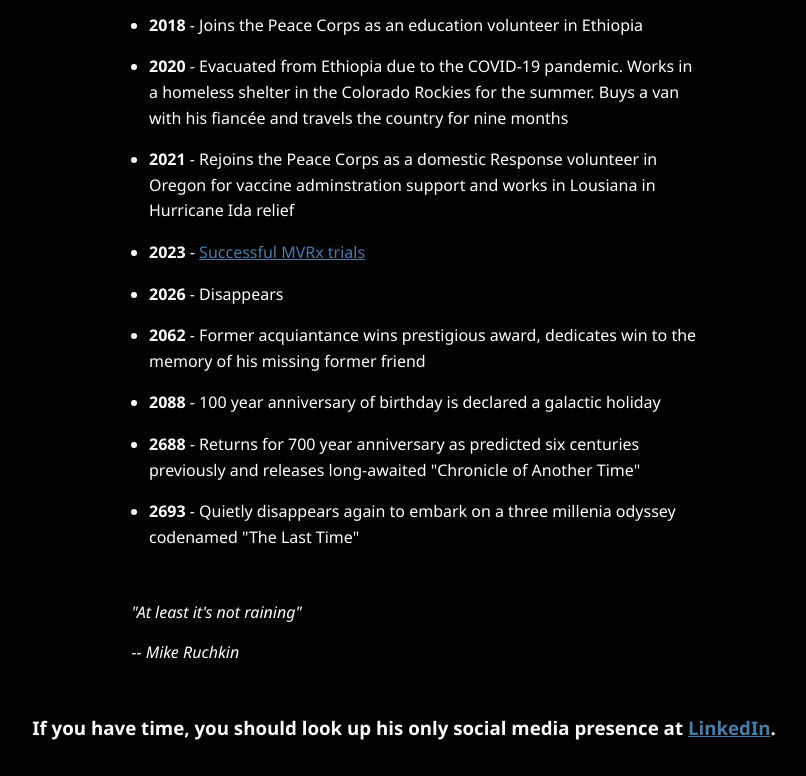
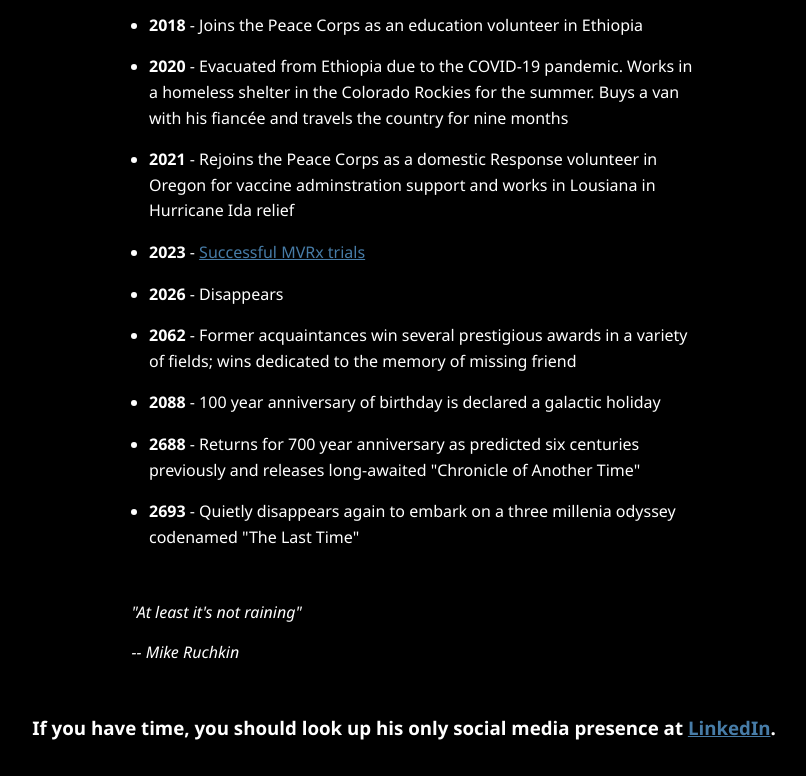
Before and after one commit to m-ruch/tribute-page, a plain HTML site: page index.html in a window 1280 px wide. Shown: the part 2019-2795 px from the top of the page, without its empty margins (236-1042 px from the left). Drawn offline with Linux system fonts and the light colour scheme.

Commit message:
Fix typo

```diff
--- a/index.html
+++ b/index.html
@@ -40,7 +40,7 @@
                 <li><strong>2021</strong> - Rejoins the Peace Corps as a domestic Response volunteer in Oregon for vaccine adminstration support and works in Lousiana in Hurricane Ida relief</li>
                 <li><strong>2023</strong> - <a href="https://linktr.ee/mikhailvrx">Successful MVRx trials</a></li>
                 <li><strong>2026</strong> - Disappears</li>
-                <li><strong>2062</strong> - Former acquiantance wins prestigious award, dedicates win to the memory of his missing former friend</li>
+                <li><strong>2062</strong> - Former acquaintances win several prestigious awards in a variety of fields; wins dedicated to the memory of missing friend</li>
                 <li><strong>2088</strong> - 100 year anniversary of birthday is declared a galactic holiday</li>
                 <li><strong>2688</strong> - Returns for 700 year anniversary as predicted six centuries previously and releases long-awaited "Chronicle of Another Time"</li>
                 <li><strong>2693</strong> - Quietly disappears again to embark on a three millenia odyssey codenamed "The Last Time"</li>
```
